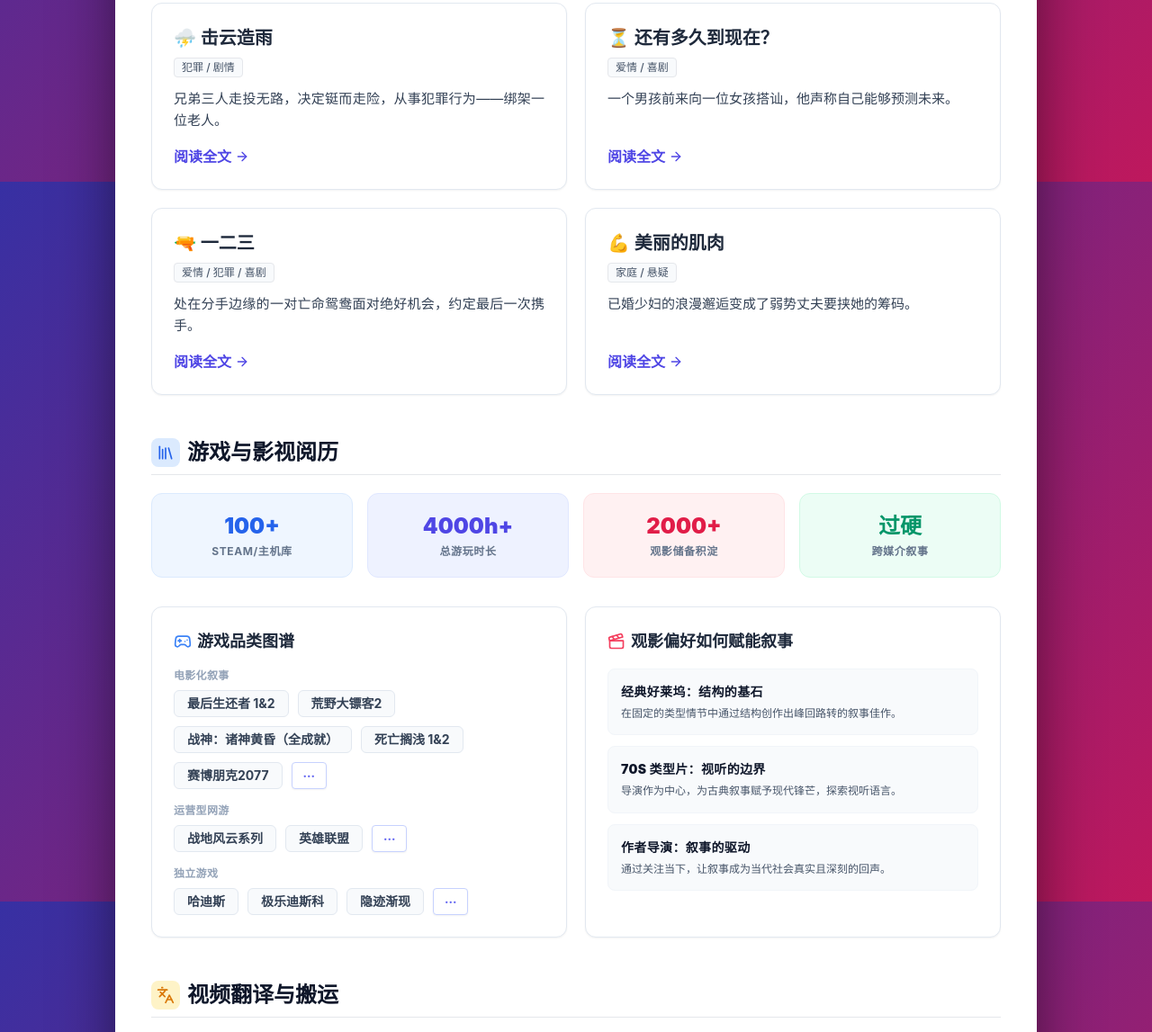
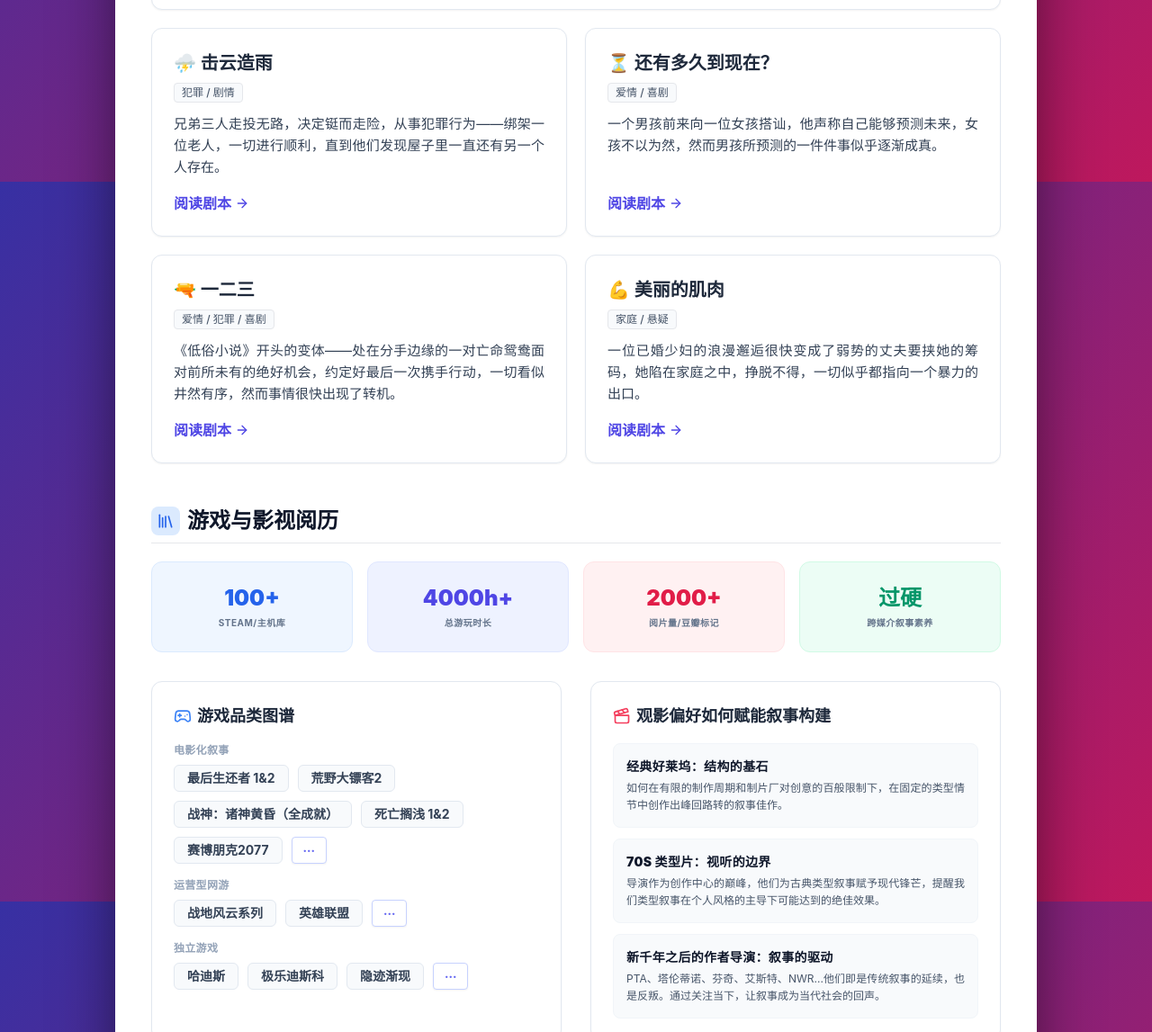
Before and after one commit to dirkdiggler56465/jiangty.github.io, a plain HTML site: page index.html in a window 1280 px wide. Shown: the part 1398-2545 px from the top of the page at 90% size. Drawn offline with nearby package versions, Linux system fonts and the light colour scheme.

Commit message:
Update index.html

```diff
--- a/index.html
+++ b/index.html
@@ -139,12 +139,12 @@
                                 剧本入选北京电影学院2023级研究生拔尖人才实验班毕业作品
                             </p>
                             <p class="text-slate-700 text-lg leading-relaxed-tight mb-4">
-                                明天就是主人公最重要的一天了，可是接连不断的不幸事件一件件向他袭来，让他猝不及防，最终让他走向崩溃。
+                                明天是主人公生命中最重要的一天了，高压之下，他愈发脆弱，然而从自来水管到平常熟识的打印店老板都携起手来与他做对，层层重压下，他逐渐走向崩溃，这时，过去与未来，现实与虚构的界限被撕裂，情况逐渐滑稽起来。
                             </p>
                         </div>
                         <div class="flex justify-end mt-auto border-t border-slate-100 pt-4">
                             <a href="https://pan.baidu.com/s/1SsyQs6f83xp83o0la1pMwg?pwd=4jkb" target="_blank" class="inline-flex items-center gap-1.5 text-rose-600 hover:text-rose-700 font-bold text-lg transition-colors group">
-                                阅读剧本正文 <i data-lucide="arrow-right" class="w-5 h-5 group-hover:translate-x-1 transition-transform"></i>
+                                阅读剧本 <i data-lucide="arrow-right" class="w-5 h-5 group-hover:translate-x-1 transition-transform"></i>
                             </a>
                         </div>
                     </div>
@@ -153,26 +153,26 @@
                     <div class="p-6 border border-slate-200 rounded-xl bg-white flex flex-col shadow-sm hover:shadow-md transition text-justify">
                         <h4 class="text-xl font-bold mb-2 text-slate-800">⛈️ 击云造雨</h4>
                         <div class="flex flex-wrap gap-2 mb-3"><span class="px-2 py-0.5 bg-slate-50 text-slate-600 text-xs font-medium rounded border">犯罪 / 剧情</span></div>
-                        <p class="text-slate-700 text-[15px] leading-relaxed-tight mb-4 flex-1">兄弟三人走投无路，决定铤而走险，从事犯罪行为——绑架一位老人。</p>
-                        <a href="https://pan.baidu.com/s/1Trx_OcO2LthnHo-Mm9jyIQ?pwd=69kb" target="_blank" class="inline-flex items-center gap-1 text-indigo-600 font-bold hover:text-indigo-700 transition">阅读全文 <i data-lucide="arrow-right" class="w-4 h-4"></i></a>
+                        <p class="text-slate-700 text-[15px] leading-relaxed-tight mb-4 flex-1">兄弟三人走投无路，决定铤而走险，从事犯罪行为——绑架一位老人，一切进行顺利，直到他们发现屋子里一直还有另一个人存在。</p>
+                        <a href="https://pan.baidu.com/s/1Trx_OcO2LthnHo-Mm9jyIQ?pwd=69kb" target="_blank" class="inline-flex items-center gap-1 text-indigo-600 font-bold hover:text-indigo-700 transition">阅读剧本 <i data-lucide="arrow-right" class="w-4 h-4"></i></a>
                     </div>
                     <div class="p-6 border border-slate-200 rounded-xl bg-white flex flex-col shadow-sm hover:shadow-md transition text-justify">
                         <h4 class="text-xl font-bold mb-2 text-slate-800">⏳ 还有多久到现在？</h4>
                         <div class="flex flex-wrap gap-2 mb-3"><span class="px-2 py-0.5 bg-slate-50 text-slate-600 text-xs font-medium rounded border">爱情 / 喜剧</span></div>
-                        <p class="text-slate-700 text-[15px] leading-relaxed-tight mb-4 flex-1">一个男孩前来向一位女孩搭讪，他声称自己能够预测未来。</p>
-                        <a href="https://pan.baidu.com/s/1eMuuw0wHo5TZj4h1dyUPYg?pwd=dj25" target="_blank" class="inline-flex items-center gap-1 text-indigo-600 font-bold hover:text-indigo-700 transition">阅读全文 <i data-lucide="arrow-right" class="w-4 h-4"></i></a>
+                        <p class="text-slate-700 text-[15px] leading-relaxed-tight mb-4 flex-1">一个男孩前来向一位女孩搭讪，他声称自己能够预测未来，女孩不以为然，然而男孩所预测的一件件事似乎逐渐成真。</p>
+                        <a href="https://pan.baidu.com/s/1eMuuw0wHo5TZj4h1dyUPYg?pwd=dj25" target="_blank" class="inline-flex items-center gap-1 text-indigo-600 font-bold hover:text-indigo-700 transition">阅读剧本 <i data-lucide="arrow-right" class="w-4 h-4"></i></a>
                     </div>
                     <div class="p-6 border border-slate-200 rounded-xl bg-white flex flex-col shadow-sm hover:shadow-md transition text-justify">
                         <h4 class="text-xl font-bold mb-2 text-slate-800">🔫 一二三</h4>
                         <div class="flex flex-wrap gap-2 mb-3"><span class="px-2 py-0.5 bg-slate-50 text-slate-600 text-xs font-medium rounded border">爱情 / 犯罪 / 喜剧</span></div>
-                        <p class="text-slate-700 text-[15px] leading-relaxed-tight mb-4 flex-1">处在分手边缘的一对亡命鸳鸯面对绝好机会，约定最后一次携手。</p>
-                        <a href="https://pan.baidu.com/s/1Py1trNhsdf32D8HCMaAMpg?pwd=q4wa" target="_blank" class="inline-flex items-center gap-1 text-indigo-600 font-bold hover:text-indigo-700 transition">阅读全文 <i data-lucide="arrow-right" class="w-4 h-4"></i></a>
+                        <p class="text-slate-700 text-[15px] leading-relaxed-tight mb-4 flex-1">《低俗小说》开头的变体——处在分手边缘的一对亡命鸳鸯面对前所未有的绝好机会，约定好最后一次携手行动，一切看似井然有序，然而事情很快出现了转机。</p>
+                        <a href="https://pan.baidu.com/s/1Py1trNhsdf32D8HCMaAMpg?pwd=q4wa" target="_blank" class="inline-flex items-center gap-1 text-indigo-600 font-bold hover:text-indigo-700 transition">阅读剧本 <i data-lucide="arrow-right" class="w-4 h-4"></i></a>
                     </div>
                     <div class="p-6 border border-slate-200 rounded-xl bg-white flex flex-col shadow-sm hover:shadow-md transition text-justify">
                         <h4 class="text-xl font-bold mb-2 text-slate-800">💪 美丽的肌肉</h4>
                         <div class="flex flex-wrap gap-2 mb-3"><span class="px-2 py-0.5 bg-slate-50 text-slate-600 text-xs font-medium rounded border">家庭 / 悬疑</span></div>
-                        <p class="text-slate-700 text-[15px] leading-relaxed-tight mb-4 flex-1">已婚少妇的浪漫邂逅变成了弱势丈夫要挟她的筹码。</p>
-                        <a href="https://pan.baidu.com/s/1zHmwbI_QPDvkHJm9xli3bg?pwd=n96h" target="_blank" class="inline-flex items-center gap-1 text-indigo-600 font-bold hover:text-indigo-700 transition">阅读全文 <i data-lucide="arrow-right" class="w-4 h-4"></i></a>
+                        <p class="text-slate-700 text-[15px] leading-relaxed-tight mb-4 flex-1">一位已婚少妇的浪漫邂逅很快变成了弱势的丈夫要挟她的筹码，她陷在家庭之中，挣脱不得，一切似乎都指向一个暴力的出口。</p>
+                        <a href="https://pan.baidu.com/s/1zHmwbI_QPDvkHJm9xli3bg?pwd=n96h" target="_blank" class="inline-flex items-center gap-1 text-indigo-600 font-bold hover:text-indigo-700 transition">阅读剧本 <i data-lucide="arrow-right" class="w-4 h-4"></i></a>
                     </div>
                 </div>
             </section>
@@ -184,25 +184,25 @@
                     <h3 class="text-2xl font-bold text-slate-900">游戏与影视阅历</h3>
                 </div>
                 <div class="grid grid-cols-2 md:grid-cols-4 gap-4 mb-8 text-center">
-                    <div class="bg-blue-50 border border-blue-100 p-5 rounded-xl">
+                    <div class="bg-blue-50 border border-blue-100 p-6 rounded-xl hover:shadow-md transition">
                         <div class="text-2xl font-black text-blue-600 mb-1">100+</div>
-                        <div class="text-xs text-slate-500 font-bold uppercase tracking-wider">Steam/主机库</div>
+                        <div class="text-[10px] text-slate-500 font-bold uppercase tracking-wider">Steam/主机库</div>
                     </div>
-                    <div class="bg-indigo-50 border border-indigo-100 p-5 rounded-xl">
+                    <div class="bg-indigo-50 border border-indigo-100 p-6 rounded-xl hover:shadow-md transition">
                         <div class="text-2xl font-black text-indigo-600 mb-1">4000h+</div>
-                        <div class="text-xs text-slate-500 font-bold uppercase tracking-wider">总游玩时长</div>
+                        <div class="text-[10px] text-slate-500 font-bold uppercase tracking-wider">总游玩时长</div>
                     </div>
-                    <div class="bg-rose-50 border border-rose-100 p-5 rounded-xl">
+                    <div class="bg-rose-50 border border-rose-100 p-6 rounded-xl hover:shadow-md transition">
                         <div class="text-2xl font-black text-rose-600 mb-1">2000+</div>
-                        <div class="text-xs text-slate-500 font-bold uppercase tracking-wider">观影储备积淀</div>
+                        <div class="text-[10px] text-slate-500 font-bold uppercase tracking-wider">阅片量/豆瓣标记</div>
                     </div>
-                    <div class="bg-emerald-50 border border-emerald-100 p-5 rounded-xl">
+                    <div class="bg-emerald-50 border border-emerald-100 p-6 rounded-xl hover:shadow-md transition">
                         <div class="text-2xl font-black text-emerald-600 mb-1">过硬</div>
-                        <div class="text-xs text-slate-500 font-bold uppercase tracking-wider">跨媒介叙事</div>
+                        <div class="text-[10px] text-slate-500 font-bold uppercase tracking-wider">跨媒介叙事素养</div>
                     </div>
                 </div>
 
-                <div class="grid grid-cols-1 md:grid-cols-2 gap-5">
+                <div class="grid grid-cols-1 md:grid-cols-2 gap-8">
                     <!-- 游戏品类图谱 -->
                     <div class="p-6 border border-slate-200 rounded-xl bg-white shadow-sm flex flex-col hover:shadow-md transition">
                         <h4 class="font-bold text-lg mb-4 flex items-center gap-1.5"><i data-lucide="gamepad-2" class="text-blue-500 w-5 h-5"></i> 游戏品类图谱</h4>
@@ -239,19 +239,19 @@
                     </div>
                     <!-- 观影偏好 -->
                     <div class="p-6 border border-slate-200 rounded-xl bg-white shadow-sm flex flex-col hover:shadow-md transition">
-                        <h4 class="font-bold text-lg mb-4 flex items-center gap-1.5"><i data-lucide="clapperboard" class="text-rose-500 w-5 h-5"></i> 观影偏好如何赋能叙事</h4>
+                        <h4 class="font-bold text-lg mb-4 flex items-center gap-1.5"><i data-lucide="clapperboard" class="text-rose-500 w-5 h-5"></i> 观影偏好如何赋能叙事构建</h4>
                         <div class="space-y-3 flex-1">
                             <div class="p-3.5 border border-slate-100 bg-slate-50 rounded-lg">
                                 <h5 class="text-[14px] font-black text-slate-900 mb-1 uppercase tracking-wide">经典好莱坞：结构的基石</h5>
-                                <p class="text-xs text-slate-600 leading-relaxed text-justify">在固定的类型情节中通过结构创作出峰回路转的叙事佳作。</p>
+                                <p class="text-xs text-slate-600 leading-relaxed text-justify">如何在有限的制作周期和制片厂对创意的百般限制下，在固定的类型情节中创作出峰回路转的叙事佳作。</p>
                             </div>
                             <div class="p-3.5 border border-slate-100 bg-slate-50 rounded-lg">
                                 <h5 class="text-[14px] font-black text-slate-900 mb-1 uppercase tracking-wide">70s 类型片：视听的边界</h5>
-                                <p class="text-xs text-slate-600 leading-relaxed text-justify">导演作为中心，为古典叙事赋予现代锋芒，探索视听语言。</p>
+                                <p class="text-xs text-slate-600 leading-relaxed text-justify">导演作为创作中心的巅峰，他们为古典类型叙事赋予现代锋芒，提醒我们类型叙事在个人风格的主导下可能达到的绝佳效果。</p>
                             </div>
                             <div class="p-3.5 border border-slate-100 bg-slate-50 rounded-lg">
-                                <h5 class="text-[14px] font-black text-slate-900 mb-1 uppercase tracking-wide">作者导演：叙事的驱动</h5>
-                                <p class="text-xs text-slate-600 leading-relaxed text-justify">通过关注当下，让叙事成为当代社会真实且深刻的回声。</p>
+                                <h5 class="text-[14px] font-black text-slate-900 mb-1 uppercase tracking-wide">新千年之后的作者导演：叙事的驱动</h5>
+                                <p class="text-xs text-slate-600 leading-relaxed text-justify">PTA、塔伦蒂诺、芬奇、艾斯特、NWR...他们即是传统叙事的延续，也是反叛。通过关注当下，让叙事成为当代社会的回声。</p>
                             </div>
                         </div>
                     </div>
```
